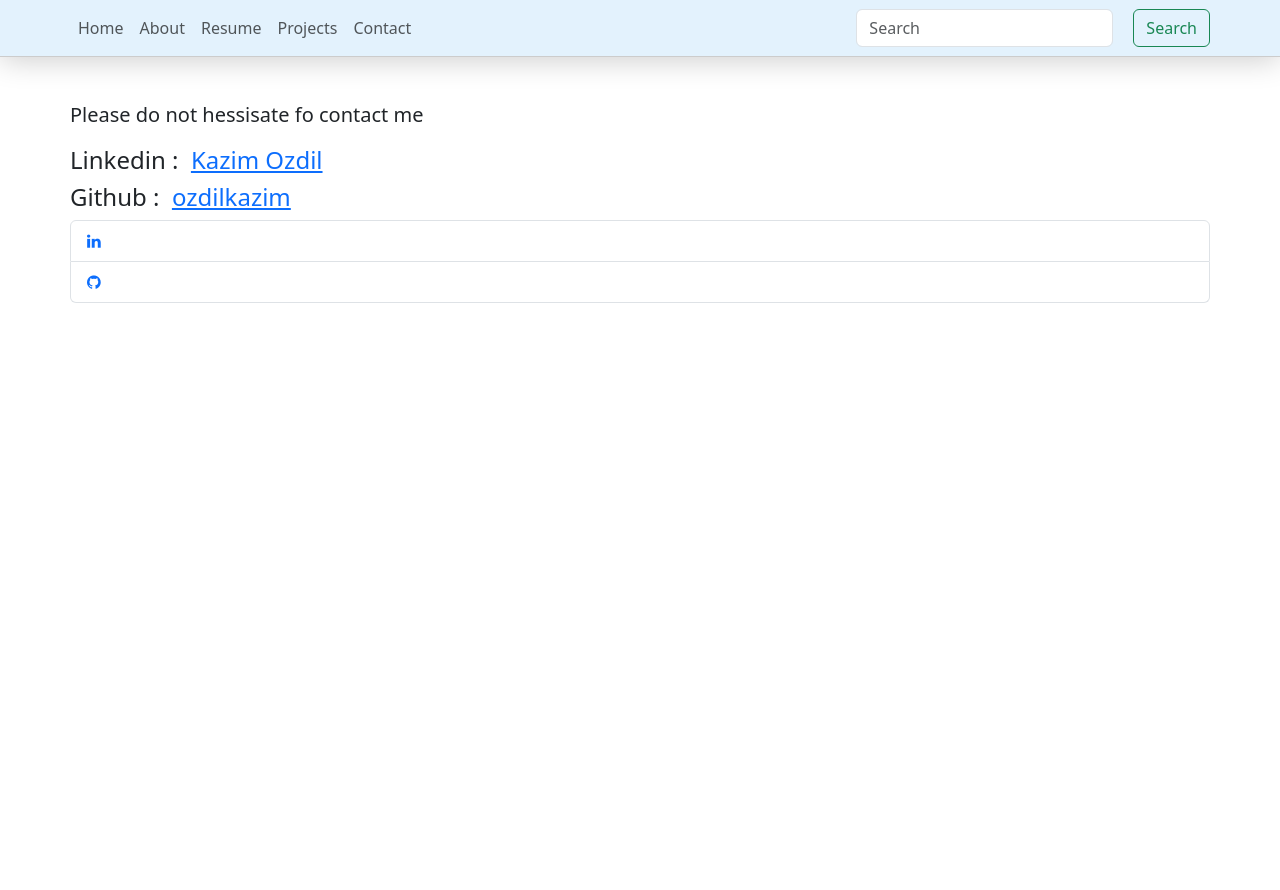
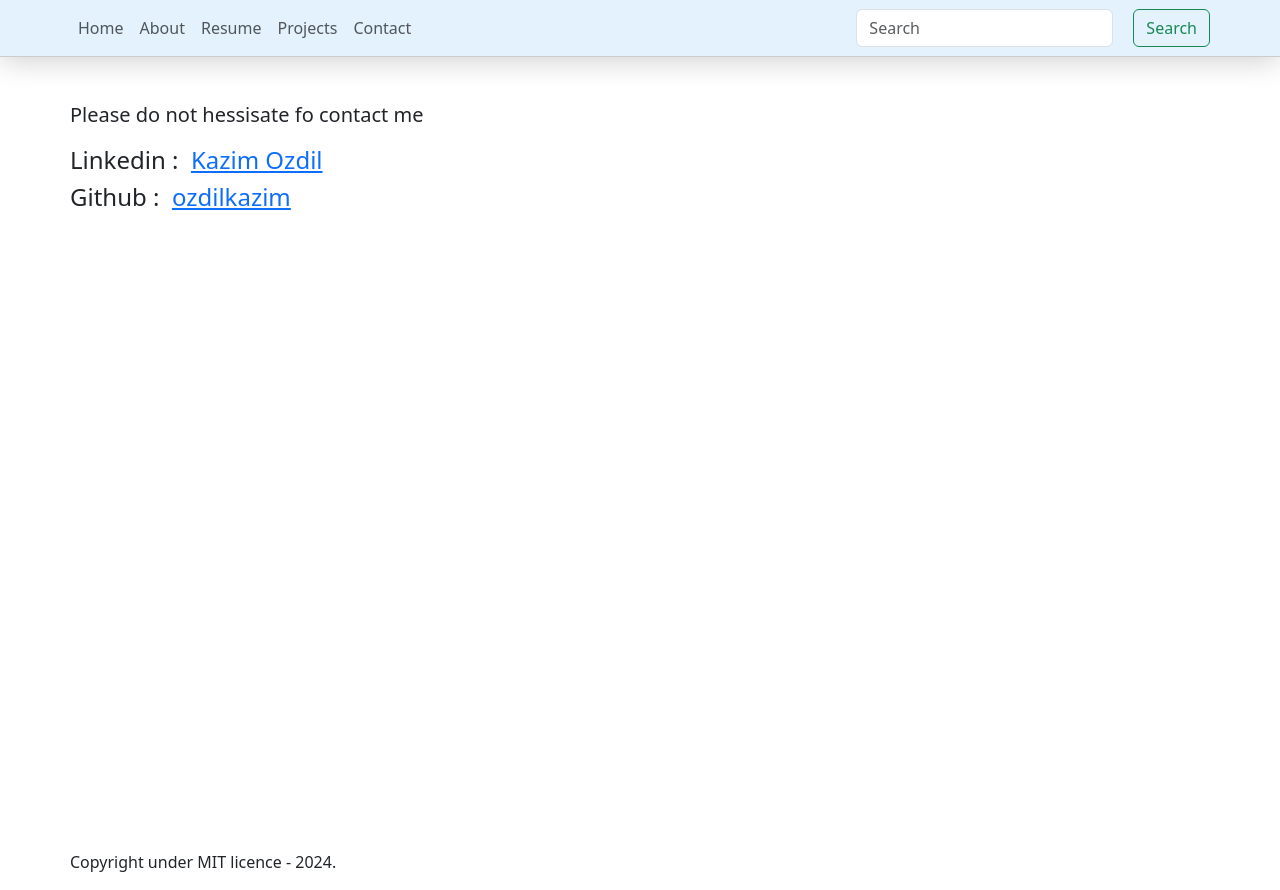
Before and after one commit to ozdilkazim/MyPortfolio, a React (Vite) app: page /contact in a window 1280 px wide. Before the commit the page ends 800 px from the top, so only its background shows below. Built offline with nearby package versions, Linux system fonts and the light colour scheme.

Commit message:
Readme file created

```diff
--- a/src/components/Footer.jsx
+++ b/src/components/Footer.jsx
@@ -3,21 +3,7 @@ export default function Footer() {
     return (
       <div className="container">
        <div className="row">
-          <div className="social-links">
-            <ul className="list-group">
-              {
-                myResume.socialLinks.map((item)=>{
-                  return(
-                    <li key={`${item.name}`} className="list-group-item">
-                      <a href={item.url}>
-                      <i className={item.className} />
-                      </a>
-                    </li>
-                  )
-                })
-              }
-            </ul>
-        </div>
+          <p>Copyright under MIT licence - 2024.</p>
        </div>
       </div>
     );
--- a/src/components/pages/css/style.css
+++ b/src/components/pages/css/style.css
@@ -16,6 +16,7 @@
 
 #root section:nth-last-child(2) {
     margin-top:100px;
+    min-height:750px
 }
 
 /* Header Section */
```
Also changed, not shown: ss.jpg (added), 1 other file (tests, documents, lock files or other folders).
